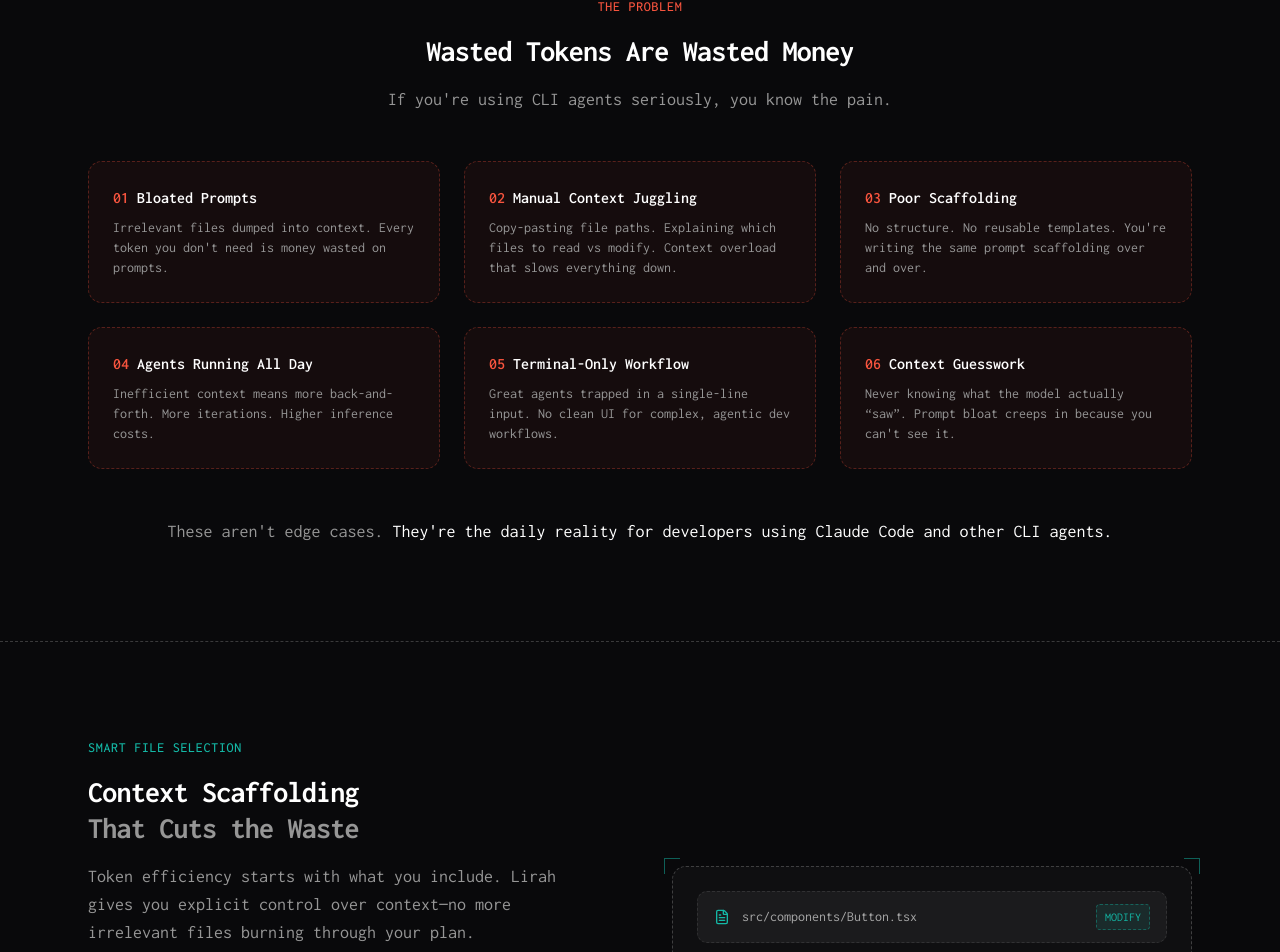
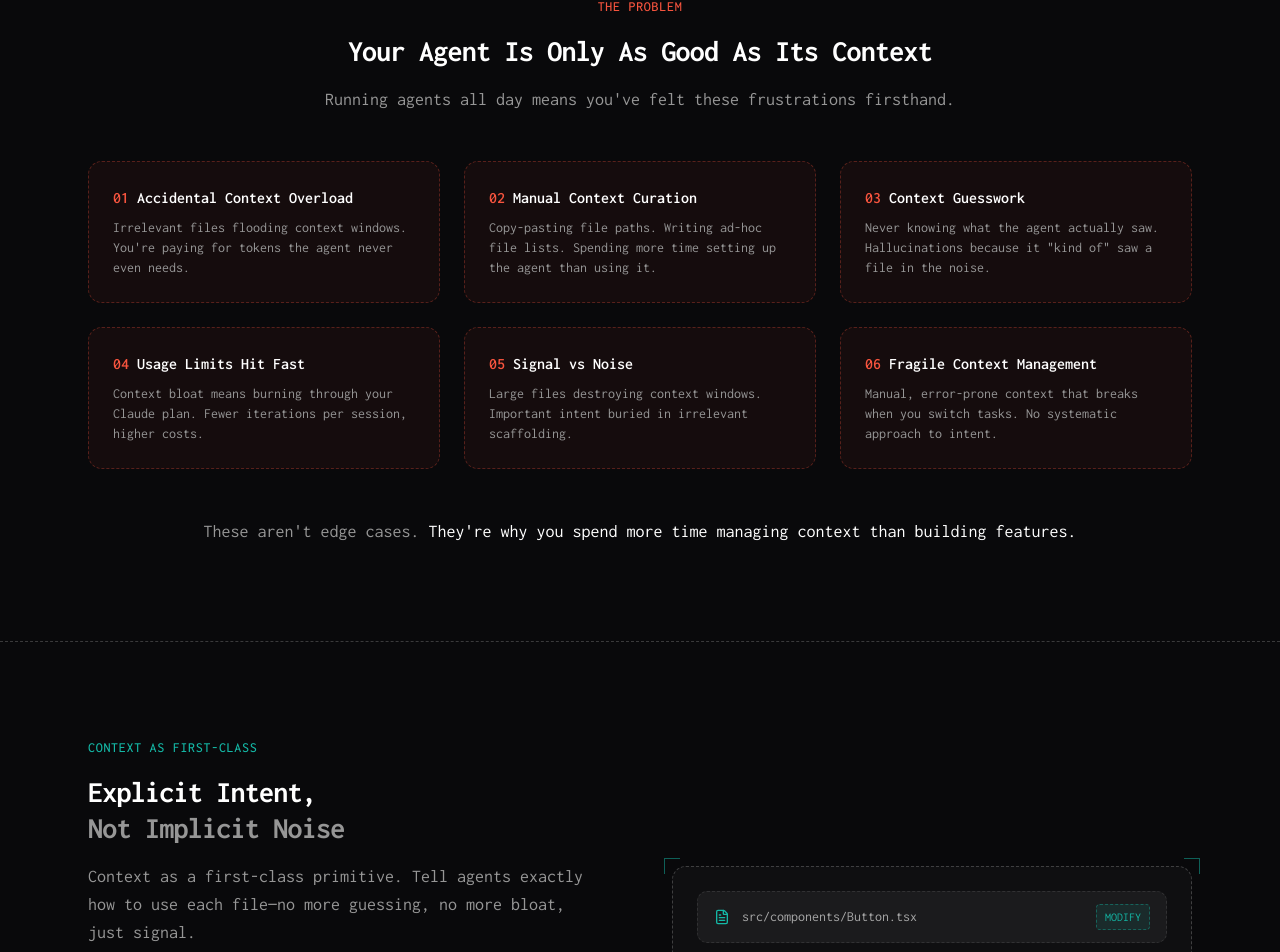
Before and after one commit to emdmed/lirah-website, a Next.js app: page / in a window 1280 px wide. Shown: the part 1844-2796 px from the top of the page. Built offline with nearby package versions, Linux system fonts and the light colour scheme; a web font is replaced by a local one.

Commit message:
update copy

```diff
--- a/components/CTASection.tsx
+++ b/components/CTASection.tsx
@@ -5,13 +5,13 @@ export function CTASection() {
     <section className="border-t border-dashed border-white/20 py-16 sm:py-24">
       <div className="mx-auto max-w-6xl px-4 sm:px-6 text-center">
         <h2 className="mb-4 text-2xl sm:text-3xl font-bold tracking-tight">
-          Stop Wasting Tokens.
+          Better Context,
           <span className="block text-[#14b8a6]">
-            Start Shipping.
+            Better Results.
           </span>
         </h2>
         <p className="mx-auto max-w-2xl text-base sm:text-lg text-[#969696] mb-8">
-          A daily workflow game changer for software engineers, AI engineers, and founders building with CLI agents. Free and open source.
+          Built for engineers who run agents all day. Infrastructure for your AI workflow—free, open source, and terminal-first.
         </p>
         <div className="flex flex-col sm:flex-row gap-4 justify-center">
           <a
--- a/components/FeaturesSection.tsx
+++ b/components/FeaturesSection.tsx
@@ -15,14 +15,14 @@ export function FeaturesSection() {
           {/* Content */}
           <div>
             <p className="mb-4 text-sm font-medium uppercase tracking-wider text-[#14b8a6]">
-              Smart File Selection
+              Context as First-Class
             </p>
             <h2 className="mb-4 text-2xl sm:text-3xl font-bold tracking-tight">
-              Context Scaffolding
-              <span className="block text-[#969696]">That Cuts the Waste</span>
+              Explicit Intent,
+              <span className="block text-[#969696]">Not Implicit Noise</span>
             </h2>
             <p className="mb-6 sm:mb-8 text-base sm:text-lg text-[#969696]">
-              Token efficiency starts with what you include. Lirah gives you explicit control over context—no more irrelevant files burning through your plan.
+              Context as a first-class primitive. Tell agents exactly how to use each file—no more guessing, no more bloat, just signal.
             </p>
 
             <ul className="space-y-3 sm:space-y-4">
@@ -31,7 +31,7 @@ export function FeaturesSection() {
                   <FolderTree className="h-3 w-3 text-[#14b8a6]" />
                 </div>
                 <span className="text-sm sm:text-base text-[#a6a6a6]">
-                  <strong className="text-white">Visual file selection</strong>—pick exactly what the agent needs
+                  <strong className="text-white">Visual file selection</strong>—intentional context, not accidental
                 </span>
               </li>
               <li className="flex items-start gap-3">
@@ -39,7 +39,7 @@ export function FeaturesSection() {
                   <FileText className="h-3 w-3 text-[#14b8a6]" />
                 </div>
                 <span className="text-sm sm:text-base text-[#a6a6a6]">
-                  <strong className="text-white">File modes</strong>—tell the agent how to use each file
+                  <strong className="text-white">Explicit file modes</strong>—modify/reference/example intent
                 </span>
               </li>
               <li className="flex items-start gap-3">
@@ -47,7 +47,7 @@ export function FeaturesSection() {
                   <Target className="h-3 w-3 text-[#14b8a6]" />
                 </div>
                 <span className="text-sm sm:text-base text-[#a6a6a6]">
-                  <strong className="text-white">Reduce token usage</strong>—only send what matters
+                  <strong className="text-white">Token discipline</strong>—smart slicing vs full-file dumps
                 </span>
               </li>
             </ul>
@@ -69,7 +69,7 @@ export function FeaturesSection() {
             </div>
 
             <p className="mt-6 sm:mt-8 border-l-2 border-[#14b8a6]/50 pl-4 text-sm sm:text-base text-[#969696]">
-              <strong className="text-white">Result:</strong> Lower inference cost, better agent output, and cost-efficient prompting that doesn&apos;t slow your flow.
+              <strong className="text-white">Result:</strong> Your agent knows exactly what you mean. No babysitting, no wasted tokens, just better results.
             </p>
           </div>
 
--- a/components/HeroSection.tsx
+++ b/components/HeroSection.tsx
@@ -20,10 +20,10 @@ export function HeroSection() {
           {/* Description + CTA */}
           <div>
             <p className="mb-4 text-xl sm:text-2xl font-semibold text-white">
-              Context management for CLI agents
+              Context discipline for CLI agents
             </p>
             <p className="mb-6 sm:mb-8 text-base sm:text-lg leading-relaxed text-[#a6a6a6] max-w-xl mx-auto lg:mx-0">
-              Stop feeding bloated prompts to your agents. Smart file selection, prompt scaffolding, and token discipline—so you can run agents longer for less.
+              Stop fighting context bloat. Smart file selection, explicit intent, and token discipline—so your agents know exactly what you mean, without the babysitting.
             </p>
             <div className="flex flex-col sm:flex-row flex-wrap gap-3 sm:gap-4 justify-center lg:justify-start">
               <a
--- a/components/ProblemSection.tsx
+++ b/components/ProblemSection.tsx
@@ -7,72 +7,72 @@ export function ProblemSection() {
             The Problem
           </p>
           <h2 className="mb-4 text-2xl sm:text-3xl font-bold tracking-tight">
-            Wasted Tokens Are Wasted Money
+            Your Agent Is Only As Good As Its Context
           </h2>
           <p className="mx-auto max-w-2xl text-base sm:text-lg text-[#969696]">
-            If you&apos;re using CLI agents seriously, you know the pain.
+            Running agents all day means you&apos;ve felt these frustrations firsthand.
           </p>
         </div>
 
         <div className="grid gap-4 sm:gap-6 md:grid-cols-2 lg:grid-cols-3">
           <div className="relative rounded-xl border border-dashed border-[#f6543e]/30 bg-[#f6543e]/5 p-4 sm:p-6">
             <h3 className="mb-2 font-semibold text-white flex items-center gap-2">
-              <span className="text-[#f6543e]">01</span> Bloated Prompts
+              <span className="text-[#f6543e]">01</span> Accidental Context Overload
             </h3>
             <p className="text-sm text-[#969696]">
-              Irrelevant files dumped into context. Every token you don&apos;t need is money wasted on prompts.
+              Irrelevant files flooding context windows. You&apos;re paying for tokens the agent never even needs.
             </p>
           </div>
 
           <div className="relative rounded-xl border border-dashed border-[#f6543e]/30 bg-[#f6543e]/5 p-4 sm:p-6">
             <h3 className="mb-2 font-semibold text-white flex items-center gap-2">
-              <span className="text-[#f6543e]">02</span> Manual Context Juggling
+              <span className="text-[#f6543e]">02</span> Manual Context Curation
             </h3>
             <p className="text-sm text-[#969696]">
-              Copy-pasting file paths. Explaining which files to read vs modify. Context overload that slows everything down.
+              Copy-pasting file paths. Writing ad-hoc file lists. Spending more time setting up the agent than using it.
             </p>
           </div>
 
           <div className="relative rounded-xl border border-dashed border-[#f6543e]/30 bg-[#f6543e]/5 p-4 sm:p-6">
             <h3 className="mb-2 font-semibold text-white flex items-center gap-2">
-              <span className="text-[#f6543e]">03</span> Poor Scaffolding
+              <span className="text-[#f6543e]">03</span> Context Guesswork
             </h3>
             <p className="text-sm text-[#969696]">
-              No structure. No reusable templates. You&apos;re writing the same prompt scaffolding over and over.
+              Never knowing what the agent actually saw. Hallucinations because it &quot;kind of&quot; saw a file in the noise.
             </p>
           </div>
 
           <div className="relative rounded-xl border border-dashed border-[#f6543e]/30 bg-[#f6543e]/5 p-4 sm:p-6">
             <h3 className="mb-2 font-semibold text-white flex items-center gap-2">
-              <span className="text-[#f6543e]">04</span> Agents Running All Day
+              <span className="text-[#f6543e]">04</span> Usage Limits Hit Fast
             </h3>
             <p className="text-sm text-[#969696]">
-              Inefficient context means more back-and-forth. More iterations. Higher inference costs.
+              Context bloat means burning through your Claude plan. Fewer iterations per session, higher costs.
             </p>
           </div>
 
           <div className="relative rounded-xl border border-dashed border-[#f6543e]/30 bg-[#f6543e]/5 p-4 sm:p-6">
             <h3 className="mb-2 font-semibold text-white flex items-center gap-2">
-              <span className="text-[#f6543e]">05</span> Terminal-Only Workflow
+              <span className="text-[#f6543e]">05</span> Signal vs Noise
             </h3>
             <p className="text-sm text-[#969696]">
-              Great agents trapped in a single-line input. No clean UI for complex, agentic dev workflows.
+              Large files destroying context windows. Important intent buried in irrelevant scaffolding.
             </p>
           </div>
 
           <div className="relative rounded-xl border border-dashed border-[#f6543e]/30 bg-[#f6543e]/5 p-4 sm:p-6">
             <h3 className="mb-2 font-semibold text-white flex items-center gap-2">
-              <span className="text-[#f6543e]">06</span> Context Guesswork
+              <span className="text-[#f6543e]">06</span> Fragile Context Management
             </h3>
             <p className="text-sm text-[#969696]">
-              Never knowing what the model actually &ldquo;saw&rdquo;. Prompt bloat creeps in because you can&apos;t see it.
+              Manual, error-prone context that breaks when you switch tasks. No systematic approach to intent.
             </p>
           </div>
         </div>
 
         <p className="mt-8 sm:mt-12 text-center text-base sm:text-lg text-[#969696]">
           These aren&apos;t edge cases.{" "}
-          <span className="text-white">They&apos;re the daily reality for developers using Claude Code and other CLI agents.</span>
+          <span className="text-white">They&apos;re why you spend more time managing context than building features.</span>
         </p>
       </div>
     </section>
--- a/components/PromptingSection.tsx
+++ b/components/PromptingSection.tsx
@@ -44,14 +44,14 @@ export function PromptingSection() {
           {/* Content */}
           <div className="order-1 lg:order-2">
             <p className="mb-4 text-sm font-medium uppercase tracking-wider text-[#14b8a6]">
-              Prompt Optimization
+              Prompt Reuse
             </p>
             <h2 className="mb-4 text-2xl sm:text-3xl font-bold tracking-tight">
-              A Prompt Editor
-              <span className="block text-[#969696]">Built for Reuse</span>
+              Stop Writing
+              <span className="block text-[#969696]">The Same Prompts</span>
             </h2>
             <p className="mb-6 sm:mb-8 text-base sm:text-lg text-[#969696]">
-              A familiar UI for agent-driven workflows. Reusable templates instead of typing the same prompts over and over.
+              No more ad-hoc gists or note templates. A proper editor for the prompts you run every day—built for velocity, not demos.
             </p>
 
             <ul className="space-y-3 sm:space-y-4">
@@ -68,7 +68,7 @@ export function PromptingSection() {
                   <RefreshCw className="h-3 w-3 text-[#14b8a6]" />
                 </div>
                 <span className="text-sm sm:text-base text-[#a6a6a6]">
-                  <strong className="text-white">Reusable templates</strong>—optimize prompt usage across sessions
+                  <strong className="text-white">Reusable templates</strong>—ship faster with consistent patterns
                 </span>
               </li>
               <li className="flex items-start gap-3">
--- a/components/ROISection.tsx
+++ b/components/ROISection.tsx
@@ -3,23 +3,23 @@ import { DollarSign, Clock, Brain, Rocket } from "lucide-react";
 const benefits = [
   {
     icon: DollarSign,
-    title: "Lower Inference Cost",
-    description: "Fewer wasted tokens means stretching your Claude plan further",
+    title: "Stretch Your Plan",
+    description: "Smart token discipline means more work per dollar",
   },
   {
     icon: Clock,
-    title: "Run Agents Longer",
-    description: "Efficient context means more iterations per session",
+    title: "More Iterations",
+    description: "Clean context = deeper agent sessions before limits",
   },
   {
     icon: Brain,
-    title: "Better Agent Output",
-    description: "Structured context = more accurate, focused results",
+    title: "Better Output",
+    description: "Explicit intent = fewer hallucinations, more accurate results",
   },
   {
     icon: Rocket,
-    title: "Native & Fast",
-    description: "Lightweight Tauri app—not an Electron behemoth",
+    title: "Terminal-Native",
+    description: "Fits your workflow—no ceremony, no speed trade-offs",
   },
 ];
 
@@ -29,10 +29,10 @@ export function ROISection() {
       <div className="mx-auto max-w-6xl px-4 sm:px-6">
         <div className="text-center">
           <p className="mb-4 text-sm font-medium uppercase tracking-wider text-[#14b8a6]">
-            Save Time and Cost
+            Ship More, Spend Less
           </p>
           <h2 className="mb-8 sm:mb-12 text-2xl sm:text-3xl font-bold tracking-tight">
-            Token Savings That Add Up
+            Better Results, Lower Burn
           </h2>
         </div>
 
--- a/components/TestimonialsSection.tsx
+++ b/components/TestimonialsSection.tsx
@@ -2,16 +2,8 @@ import { Quote } from "lucide-react";
 
 const testimonials = [
   {
-    quote: "Been using it extensively for the past week. The smart file selection is a <span class=\"text-white\">game changer</span>—massive difference in how focused my agent outputs are.",
-    author: "Frontend Engineer, testing similar setups",
-  },
-  {
-    quote: "Finally, an agent wrapper that <span class=\"text-white\">doesn't slow my flow</span>. The token discipline this enforces has cut my daily costs noticeably.",
-    author: "AI Engineer, building agentic workflows",
-  },
-  {
-    quote: "If you're a developer using Claude Code seriously, this is <span class=\"text-white\">worth checking out</span>. It earns its keep on day one.",
-    author: "Founder, using CLI agents daily",
+    quote: "I built Lirah with Lirah and a 20 bucks LLM plan. <span class=\"text-white\">Using it everyday now</span>.",
+    author: "Lirah's Dev",
   },
 ];
 
@@ -28,7 +20,7 @@ export function TestimonialsSection() {
           </h2>
         </div>
 
-        <div className="grid gap-4 sm:gap-6 md:grid-cols-2 lg:grid-cols-3">
+        <div className="max-w-2xl mx-auto">
           {testimonials.map((testimonial, index) => (
             <div
               key={index}
```
